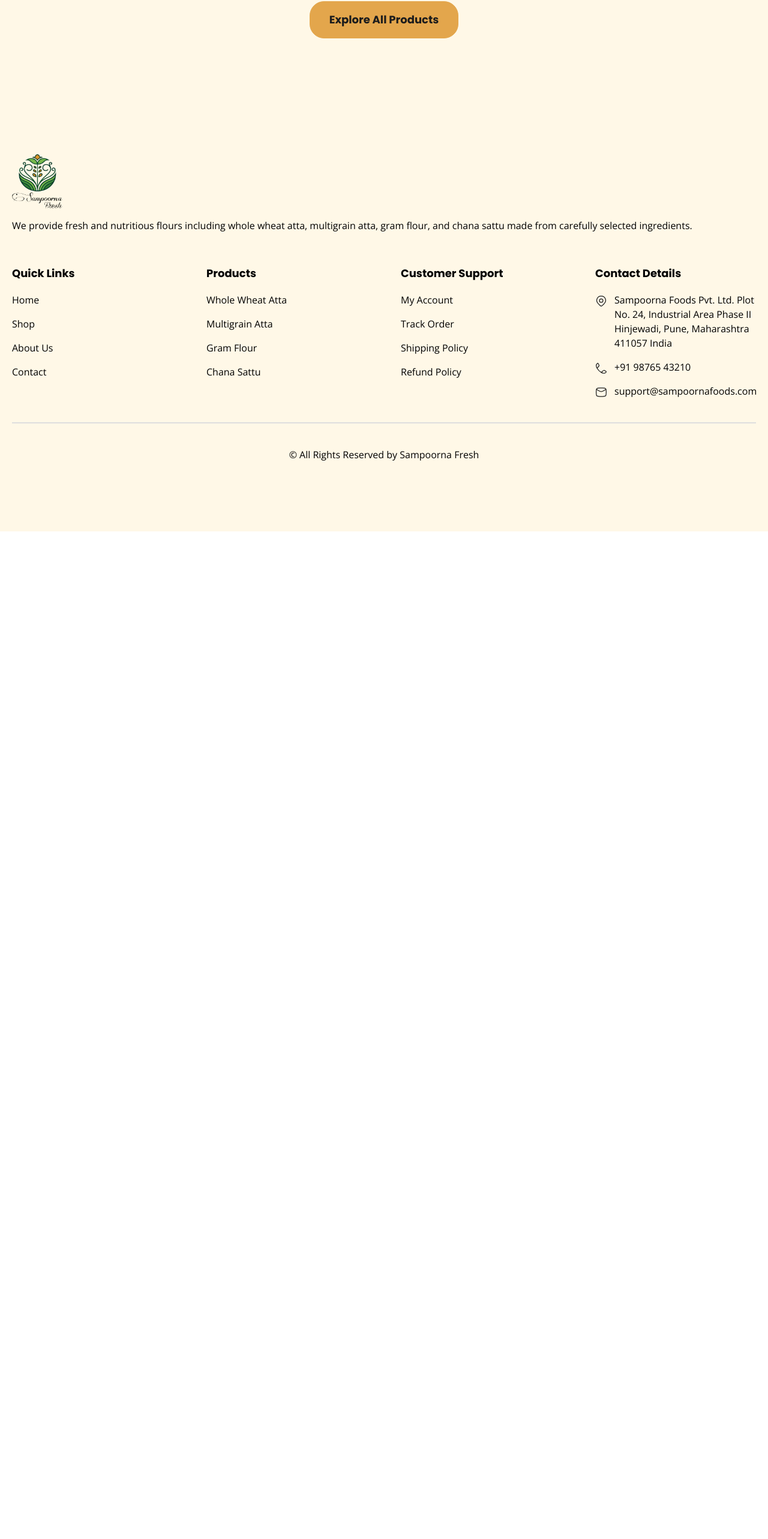
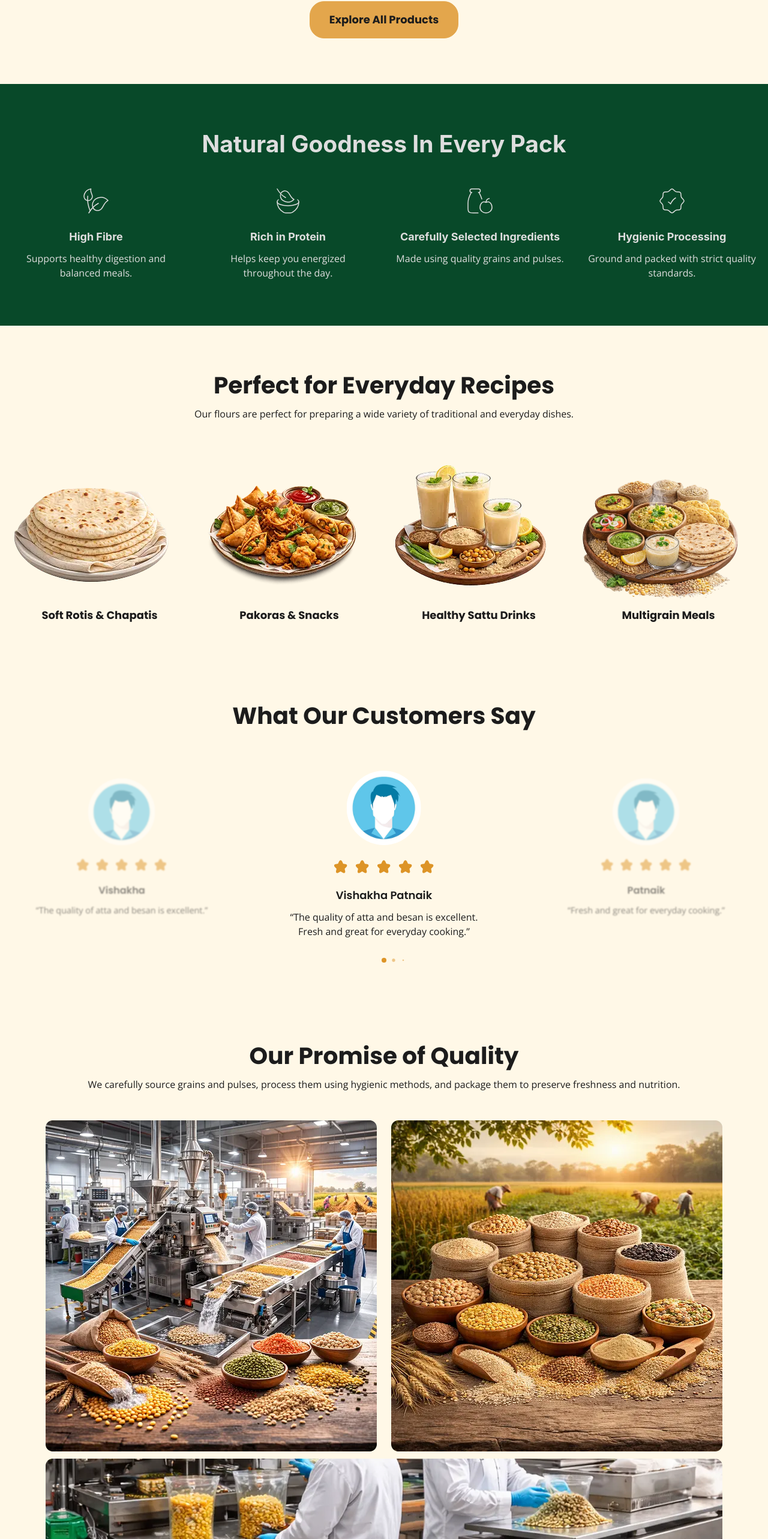
Before and after one commit to neon-lab-dev/Sampoorna-Atta-Client, a React (Vite) app: page / in a window 1280 px wide. Shown: the part 3558-6124 px from the top of the page at 60% size. Before the commit the page ends 4444 px from the top, so only its background shows below. Built offline with nearby package versions, Linux system fonts and the light colour scheme.

Commit message:
Made homepage responsive

```diff
--- a/src/components/HomePage/OurPromiseOfQuality/OurPromiseOfQuality.tsx
+++ b/src/components/HomePage/OurPromiseOfQuality/OurPromiseOfQuality.tsx
@@ -7,7 +7,7 @@ const OurPromiseOfQuality = () => {
     <Container>
       <div className="py-14 font-Poppins text-neutral-10">
         <div className="flex flex-col items-center text-center">
-          <h2 className="text-[39px] font-bold leading-11.75">
+          <h2 className="text-2xl md:text-[39px] font-bold leading-8 md:leading-11.75 text-center">
             Our Promise of Quality
           </h2>
           <p className="font-OpenSans mt-3">
@@ -16,12 +16,12 @@ const OurPromiseOfQuality = () => {
           </p>
         </div>
 
-        <div className="flex items-center gap-6 mt-12">
+        <div className="flex items-center justify-center gap-3 md:gap-6 mt-12">
           {firstRowImages?.map((img, id) => (
-            <img key={id} src={img} alt="" />
+            <img key={id} src={img} alt="" className="w-38 md:w-[330px] lg:w-[450px] xl:w-fit" />
           ))}
         </div>
-        <img src={IMAGES.banner3} alt="" className="mt-3" />
+        <img src={IMAGES.banner3} alt="" className="mt-3 mx-auto" />
       </div>
     </Container>
   );
--- a/src/components/HomePage/PerfectEverydayRecipes/PerfectEverydayRecipes.tsx
+++ b/src/components/HomePage/PerfectEverydayRecipes/PerfectEverydayRecipes.tsx
@@ -28,7 +28,7 @@ const PerfectEverydayRecipes = () => {
     <Container>
       <div className="py-14 font-Poppins text-neutral-10">
         <div className="flex flex-col items-center text-center">
-          <h2 className="text-[39px] font-bold leading-11.75">
+          <h2 className="text-2xl md:text-[39px] font-bold leading-8 md:leading-11.75 text-center">
             Perfect for Everyday Recipes
           </h2>
           <p className="font-OpenSans mt-3">
@@ -37,11 +37,11 @@ const PerfectEverydayRecipes = () => {
           </p>
         </div>
 
-        <div className="grid grid-cols-4 gap-6 mt-12">
+        <div className="grid grid-cols-2 lg:grid-cols-4 gap-6 mt-12">
           {dishes?.map((dish) => (
             <div key={dish?.title} className="">
-              <img src={dish?.icon} alt="" className="h-66" />
-              <h3 className="text-lg font-bold leading-6 text-center">
+              <img src={dish?.icon} alt="" className="h-[151px] md:h-66" />
+              <h3 className="text-base md:text-lg font-bold leading-6 text-center">
                 {dish?.title}
               </h3>
             </div>
--- a/src/components/shared/CTA/CTA.tsx
+++ b/src/components/shared/CTA/CTA.tsx
@@ -1,12 +1,11 @@
 import { IMAGES } from "../../../assets";
 import Button from "../../Reusable/Button/Button";
-import Container from "../Container/Container";
 
 const CTA = () => {
   return (
     <div className="pt-14 bg-secondary-10 text-neutral-15 text-center">
-      <Container>
-        <h3 className="text-[39px] font-bold leading-11.75">
+      <div className="max-w-325 mx-auto px-5 md:px-10 xl:px-5 2xl:px-0">
+        <h3 className="text-2xl md:text-[39px] font-bold leading-8 md:leading-11.75 text-center">
           Perfect for Everyday Recipes
         </h3>
 
@@ -19,7 +18,7 @@ const CTA = () => {
           <Button label="Shop Now" variant="primary" />
         </div>
         <img src={IMAGES.heroImage} alt="" className="mt-12 mx-auto" />
-      </Container>
+      </div>
     </div>
   );
 };
--- a/src/components/shared/Testimonials/Testimonials.tsx
+++ b/src/components/shared/Testimonials/Testimonials.tsx
@@ -46,7 +46,7 @@ const Testimonials = () => {
   return (
     <div>
       <div className="py-14 font-Poppins text-neutral-10">
-        <h2 className="text-[39px] font-bold leading-11.75 text-center">
+        <h2 className="text-2xl md:text-[39px] font-bold leading-8 md:leading-11.75 text-center">
           What Our Customers Say
         </h2>
 
--- a/src/components/shared/WhySampoorna/WhySampoorna.tsx
+++ b/src/components/shared/WhySampoorna/WhySampoorna.tsx
@@ -28,11 +28,11 @@ const WhySampoorna = () => {
   return (
     <div className="py-14 bg-secondary-10 text-neutral-15 text-center">
       <Container>
-        <h3 className="text-[39px] font-bold leading-11.75">
+        <h3 className="text-2xl md:text-[39px] font-bold leading-8 md:leading-11.75 text-center">
           Natural Goodness In Every Pack
         </h3>
 
-        <div className="grid grid-cols-4 gap-10 mt-12">
+        <div className="grid grid-cols-1 md:grid-cols-2 lg:grid-cols-4 gap-6 md:gap-10 mt-12">
           {features.map((feature, index) => (
             <div key={index} className="flex flex-col items-center">
               <img src={feature.icon} alt={feature.title} className="size-12" />
--- a/src/pages/Home/Home.tsx
+++ b/src/pages/Home/Home.tsx
@@ -13,11 +13,11 @@ const Home = () => {
       <Hero />
       <OurFlourRange />
       <PopularProducts />
-      {/* <WhySampoorna />
+      <WhySampoorna />
       <PerfectEverydayRecipes />
       <Testimonials />
       <OurPromiseOfQuality />
-      <CTA /> */}
+      <CTA />
     </div>
   );
 };
```
